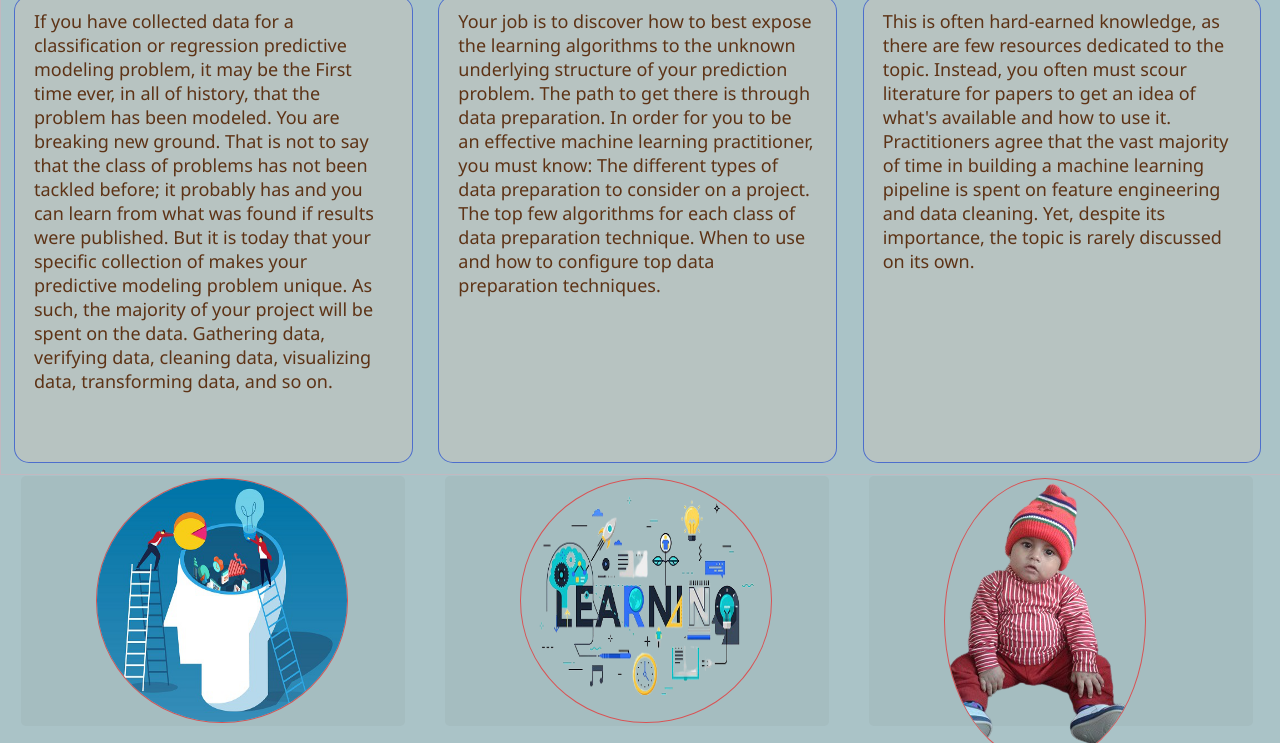
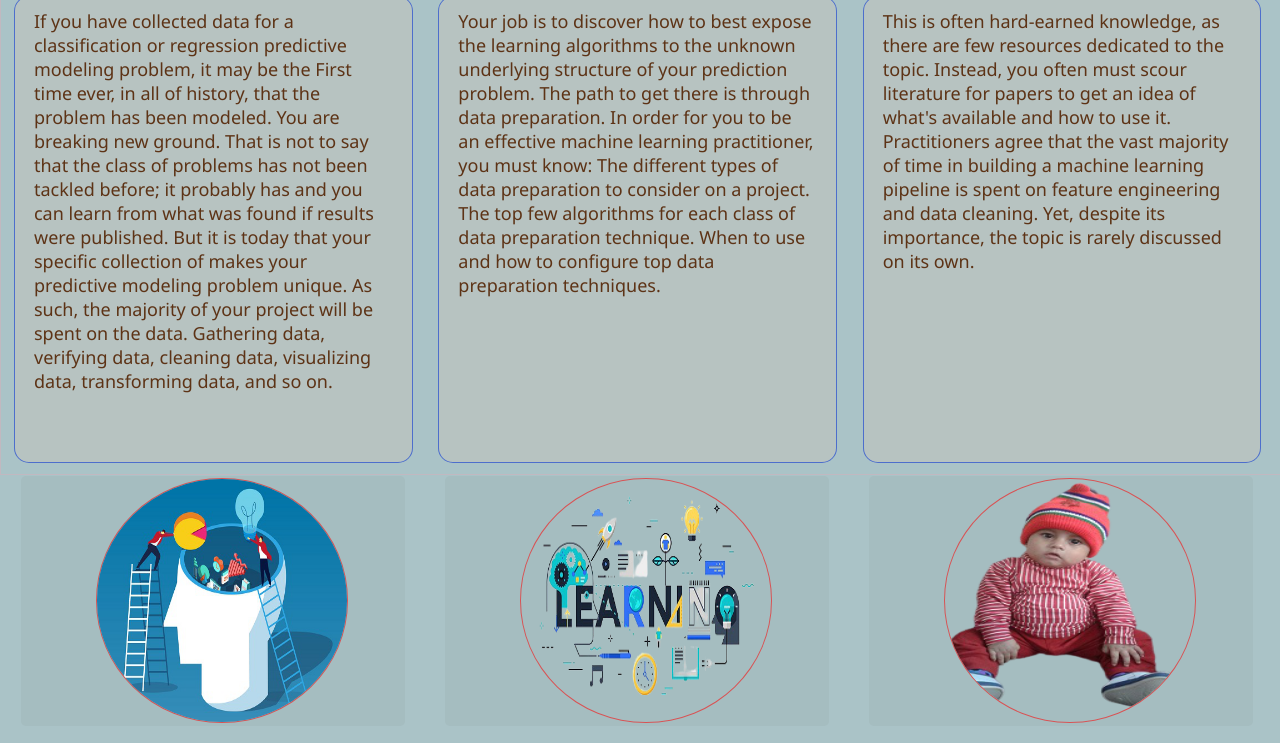
Before and after one commit to kaziahosunhabibripon/my-website, a plain HTML site: page first.html in a window 1280 px wide. Shown: the part 184-927 px from the top of the page. Drawn offline with Linux system fonts and the light colour scheme.

Commit message:
change in footer and image

```diff
--- a/Style.css
+++ b/Style.css
@@ -130,8 +130,8 @@ li{
 }
 .pic p img{
     margin: 2px 75px;
-    max-width: 65%;
-    min-height: 97%;
+    width: 65%;
+    height: 97%;
     border-radius: 50%;
     border: 1px solid rgba(255, 0, 0, 0.555);
     overflow: hidden;
```
